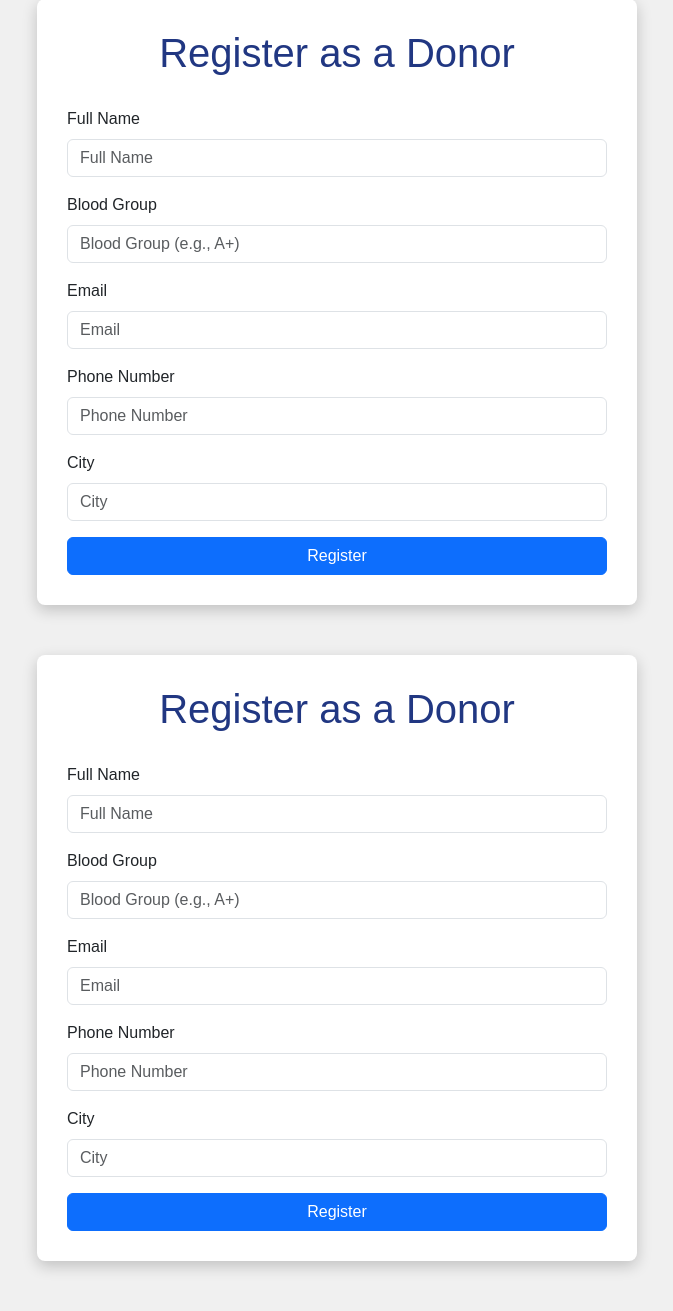
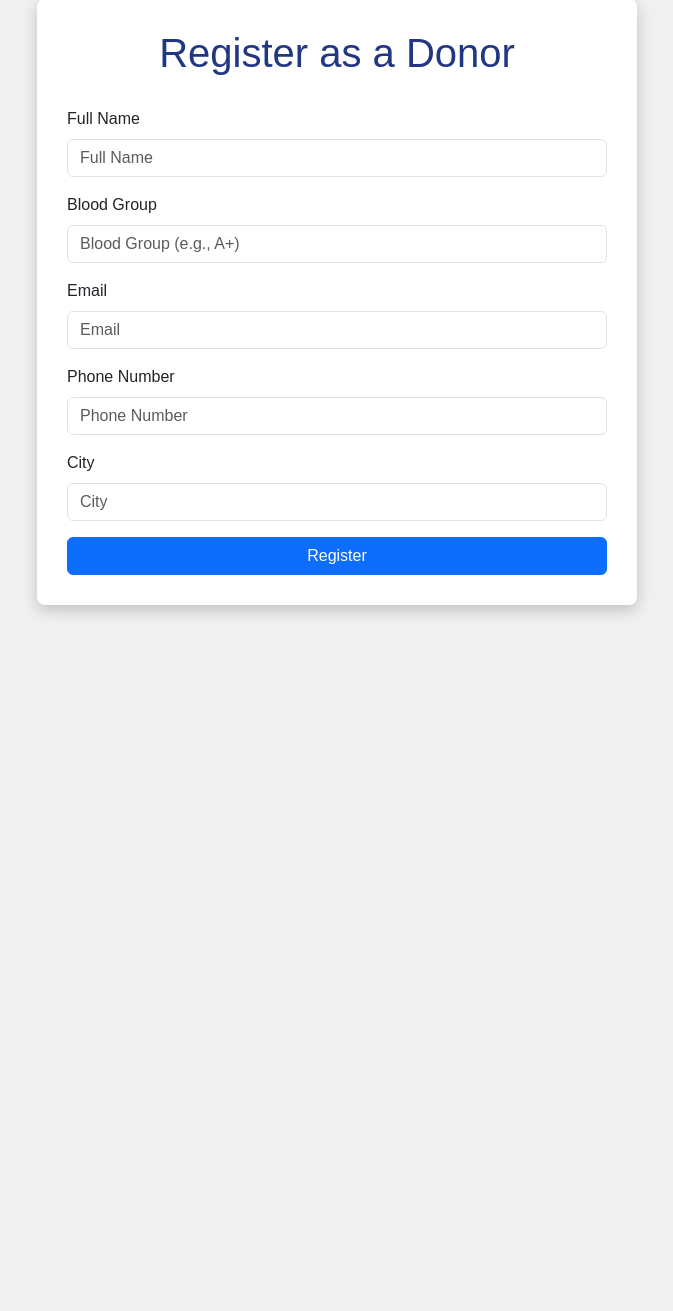
Before and after one commit to alex-p24-wq/my-php-project, a PHP site: page /donor_register.php in a window 1280 px wide. Shown: the part 51-1362 px from the top of the page, without its empty margins (303-976 px from the left). After the commit the page ends 666 px from the top, so only its background shows below. Run offline with PHP 8.4, Linux system fonts and the light colour scheme.

Commit message:
change register

```diff
--- a/donor_register.php
+++ b/donor_register.php
@@ -40,6 +40,7 @@
 <body>
     <div class="container">
         <div class="form-container">
+            <?php if (!isset($_POST['register'])): ?>
                 <h1>Register as a Donor</h1>
                 <form method="post" action="">
                     <div class="mb-3">
@@ -64,8 +65,8 @@
                     </div>
                     <button type="submit" name="register" class="btn btn-primary">Register</button>
                 </form>
+            <?php else: ?>
                 <?php
-            if (isset($_POST['register'])) {
                 $name = $_POST['name'];
                 $blood_group = $_POST['blood_group'];
                 $email = $_POST['email'];
@@ -74,12 +75,14 @@
 
                 $sql = "INSERT INTO donors (name, blood_group, email, phone, city) VALUES ('$name', '$blood_group', '$email', '$phone', '$city')";
                 if ($conn->query($sql) === TRUE) {
-                    echo "<p class='message text-success'>Registration successful!</p>";
+                    echo "<h1 class='text-success'>Registration Successful!</h1>";
+                    echo "<p class='message text-success'>Thank you for registering as a donor.</p>";
                 } else {
+                    echo "<h1 class='text-danger'>Error Occurred</h1>";
                     echo "<p class='message text-danger'>Error: " . $conn->error . "</p>";
                 }
-            }
                 ?>
+            <?php endif; ?>
         </div>
     </div>
 
@@ -87,92 +90,3 @@
     <script src="https://cdn.jsdelivr.net/npm/bootstrap@5.3.0-alpha1/dist/js/bootstrap.bundle.min.js"></script>
 </body>
 </html>
-<?php include 'db.php'; ?>
-<!DOCTYPE html>
-<html lang="en">
-<head>
-    <meta charset="UTF-8">
-    <meta name="viewport" content="width=device-width, initial-scale=1.0">
-    <title>Donor Registration</title>
-    <!-- Bootstrap CSS -->
-    <link href="https://cdn.jsdelivr.net/npm/bootstrap@5.3.0-alpha1/dist/css/bootstrap.min.css" rel="stylesheet">
-    <style>
-        body {
-            font-family: Arial, sans-serif;
-            background-color: rgb(240, 240, 240);
-            margin: 0;
-            padding: 0;
-        }
-        .form-container {
-            max-width: 600px;
-            margin: 50px auto;
-            background: white;
-            padding: 30px;
-            border-radius: 8px;
-            box-shadow: 0 5px 15px rgba(0, 0, 0, 0.2);
-        }
-        .form-container h1 {
-            text-align: center;
-            margin-bottom: 30px;
-            color: rgb(33, 55, 130);
-        }
-        .form-container .btn-primary {
-            width: 100%;
-        }
-        .message {
-            text-align: center;
-            margin-top: 20px;
-            font-weight: bold;
-        }
-    </style>
-</head>
-<body>
-    <div class="container">
-        <div class="form-container">
-            <h1>Register as a Donor</h1>
-            <form method="post" action="">
-                <div class="mb-3">
-                    <label for="name" class="form-label">Full Name</label>
-                    <input type="text" name="name" class="form-control" id="name" placeholder="Full Name" required>
-                </div>
-                <div class="mb-3">
-                    <label for="blood_group" class="form-label">Blood Group</label>
-                    <input type="text" name="blood_group" class="form-control" id="blood_group" placeholder="Blood Group (e.g., A+)" required>
-                </div>
-                <div class="mb-3">
-                    <label for="email" class="form-label">Email</label>
-                    <input type="email" name="email" class="form-control" id="email" placeholder="Email" required>
-                </div>
-                <div class="mb-3">
-                    <label for="phone" class="form-label">Phone Number</label>
-                    <input type="text" name="phone" class="form-control" id="phone" placeholder="Phone Number" required>
-                </div>
-                <div class="mb-3">
-                    <label for="city" class="form-label">City</label>
-                    <input type="text" name="city" class="form-control" id="city" placeholder="City" required>
-                </div>
-                <button type="submit" name="register" class="btn btn-primary">Register</button>
-            </form>
-            <?php
-            if (isset($_POST['register'])) {
-                $name = $_POST['name'];
-                $blood_group = $_POST['blood_group'];
-                $email = $_POST['email'];
-                $phone = $_POST['phone'];
-                $city = $_POST['city'];
-
-                $sql = "INSERT INTO donors (name, blood_group, email, phone, city) VALUES ('$name', '$blood_group', '$email', '$phone', '$city')";
-                if ($conn->query($sql) === TRUE) {
-                    echo "<p class='message text-success'>Registration successful!</p>";
-                } else {
-                    echo "<p class='message text-danger'>Error: " . $conn->error . "</p>";
-                }
-            }
-            ?>
-        </div>
-    </div>
-
-    <!-- Bootstrap JS -->
-    <script src="https://cdn.jsdelivr.net/npm/bootstrap@5.3.0-alpha1/dist/js/bootstrap.bundle.min.js"></script>
-</body>
-</html>
```
Lines whose indentation alone changed are shown as unchanged.
